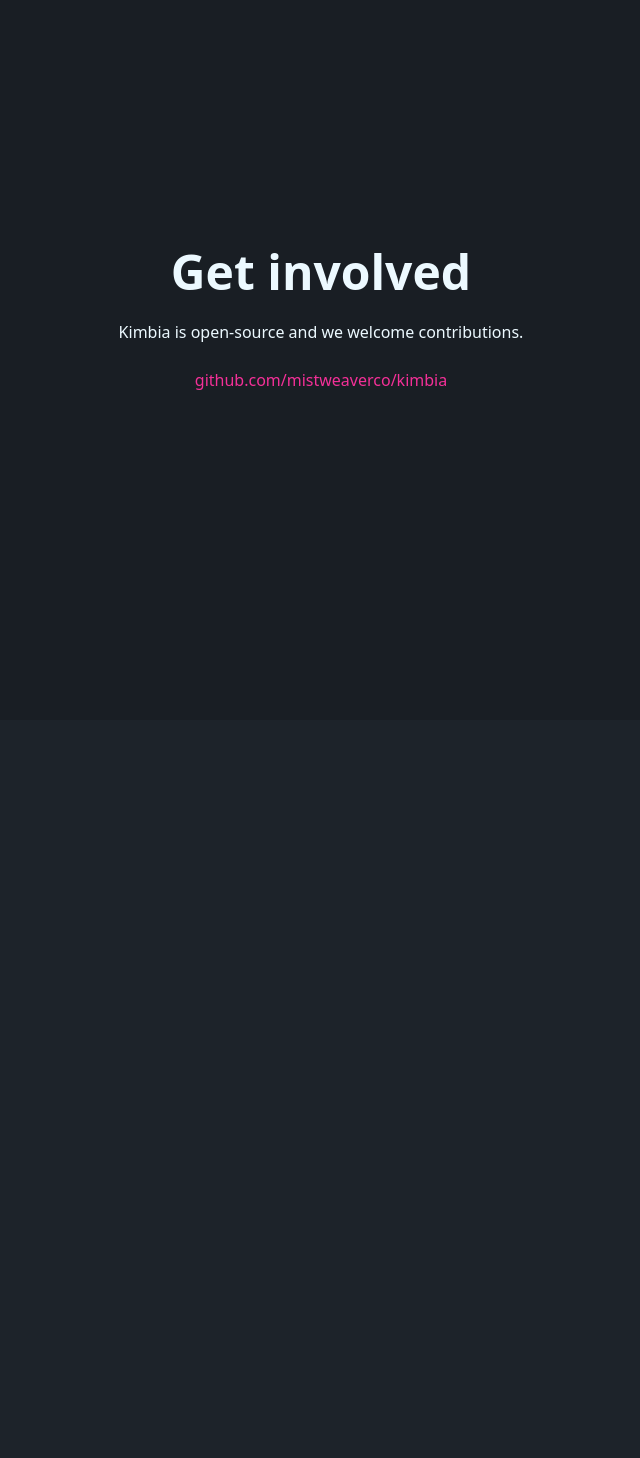
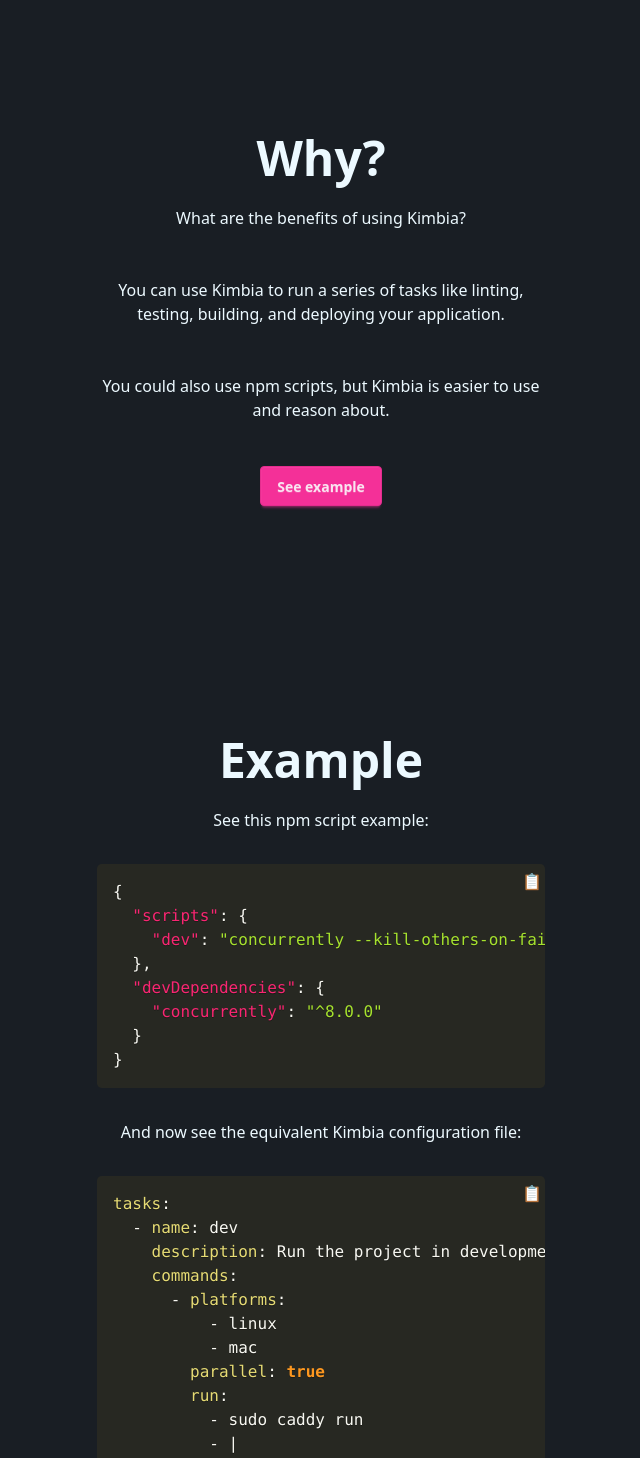
Before and after one commit to mistweaverco/kimbia, a SvelteKit app in the folder web/: page / in a window 1280 px wide. Shown: the part 3280-4738 px from the top of the page, without its empty margins (319-959 px from the left). Before the commit the page ends 4000 px from the top, so only its background shows below. Built offline with nearby package versions, Linux system fonts and the light colour scheme.

Commit message:
feat(docs): add why to web

```diff
--- a/web/src/routes/+page.svelte
+++ b/web/src/routes/+page.svelte
@@ -2,6 +2,7 @@
 	import Prism from 'prismjs';
 	import 'prismjs/plugins/toolbar/prism-toolbar';
 	import 'prismjs/plugins/copy-to-clipboard/prism-copy-to-clipboard';
+	import 'prismjs/components/prism-json';
 	import 'prismjs/components/prism-yaml';
 	import 'prismjs/components/prism-bash';
 	import 'prismjs/themes/prism-okaidia.css';
@@ -126,10 +127,87 @@
 					>kimbia run lint test build deploy</code
 				></pre>
 			<p>
-				<a href="#get-involved" on:click={handleAnchorClick}
-					><button class="btn btn-secondary mt-5">Get involved</button></a
+				<a href="#why" on:click={handleAnchorClick}
+					><button class="btn btn-secondary mt-5">Why?</button></a
 				>
 			</p>
+		</div>
+	</div>
+</div>
+<div id="why" class="hero bg-base-200 min-h-screen">
+	<div class="hero-content text-center">
+		<div class="max-w-md">
+			<h1 class="text-5xl font-bold">Why?</h1>
+			<p class="py-6">What are the benefits of using Kimbia?</p>
+			<p class="py-6">
+				You can use Kimbia to run a series of tasks like linting, testing, building, and deploying
+				your application.
+			</p>
+			<p class="py-6">
+				You could also use npm scripts, but Kimbia is easier to use and reason about.
+			</p>
+			<p>
+				<a href="#example" on:click={handleAnchorClick}
+					><button class="btn btn-secondary mt-5">See example</button></a
+				>
+			</p>
+		</div>
+	</div>
+</div>
+<div id="example" class="hero bg-base-200 min-h-screen">
+	<div class="hero-content text-center">
+		<div class="max-w-md">
+			<h1 class="text-5xl font-bold">Example</h1>
+			<p class="py-6">See this npm script example:</p>
+			<pre><code class="language-json" data-prismjs-copy="📋"
+					>&lbrace;
+  "scripts": &lbrace;
+    "dev": "concurrently --kill-others-on-fail \"sudo caddy run\" \"cd ../auth-platform/ && direnv allow && eval \\\"$(direnv export bash)\\\" && bun run dev -- --host --port 5000\" \"cd dwh-startpage/ && direnv allow && eval \\\"$(direnv export bash)\\\" && export PY_ENV=development && python3 -m gunicorn --bind :8002 --log-level info --workers 1 --threads 8 --timeout 0 app:server\" \"cd data-xplorer/ && direnv allow && eval \\\"$(direnv export bash)\\\" && export PY_ENV=development && python3 -m gunicorn --bind :8000 --log-level info --workers 1 --threads 8 --timeout 0 app:server\" \"cd ext-sales-report/ && direnv allow && eval \\\"$(direnv export bash)\\\" && export PY_ENV=development && streamlit run Forecasting.py\""
+  &rbrace;,
+  "devDependencies": &lbrace;
+    "concurrently": "^8.0.0"
+  &rbrace;
+&rbrace;</code
+				></pre>
+			<p class="py-6">And now see the equivalent Kimbia configuration file:</p>
+			<pre><code class="language-yaml" data-prismjs-copy="📋"
+					>tasks:
+  - name: dev
+    description: Run the project in development mode
+    commands:
+      - platforms:
+          - linux
+          - mac
+        parallel: true
+        run:
+          - sudo caddy run
+          - |
+            cd ../auth-platform/ && \
+              direnv allow && \
+              eval "$(direnv export bash)" && \
+              bun run dev -- --host --port 5000
+          - |
+            cd dwh-startpage && \
+              direnv allow && \
+              eval "$(direnv export bash)" && \
+              export PY_ENV=development && \
+              python3 -m gunicorn --bind :8002 --log-level \
+                info --workers 1 --threads 8 --timeout 0 app:server
+          - |
+            cd data-xplorer && \
+              direnv allow && \
+              eval "$(direnv export bash)" && \
+              export PY_ENV=development && \
+              python3 -m gunicorn --bind :8000 --log-level \
+                info --workers 1 --threads 8 --timeout 0 app:server
+          - |
+            cd ext-sales-report && \
+              direnv allow && \
+              eval "$(direnv export bash)" && \
+              export PY_ENV=development && \
+              python3 -m streamlit run Forecasting.py</code
+				></pre>
+			<p class="py-6">Which one do you prefer, when it comes to readability and maintainability?</p>
 		</div>
 	</div>
 </div>
```
Also changed, not shown: 1 other file (tests, documents, lock files or other folders).
